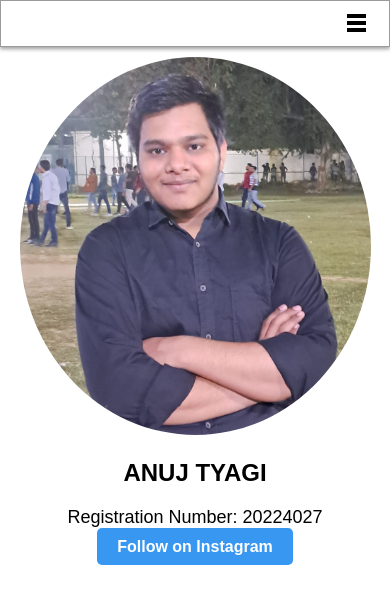
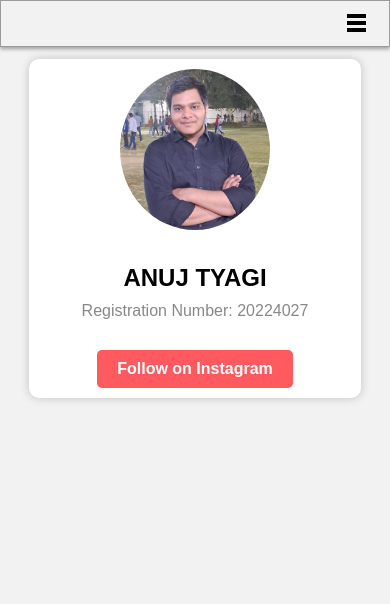
Before and after one commit to anujtyagi234/E-CELL, a plain HTML site: page about.html in a window 390 px wide. Drawn offline with Linux system fonts and the light colour scheme.

Commit message:
about us updated

```diff
--- a/about.html
+++ b/about.html
@@ -9,40 +9,79 @@
         body {
             font-family: Arial, sans-serif;
             text-align: center;
+            background-color: #f2f2f2;
+            margin: 0;
+            padding: 0;
+        }
+
+        #profile-container {
+            background-color: #fff;
+            max-width: 400px;
+            margin: 3% auto;
+            padding: 20px;
+            border-radius: 10px;
+            box-shadow: 0px 0px 10px rgba(0, 0, 0, 0.2);
         }
 
         #profile-picture {
-            margin-top: 10px;
-            max-width: 400px;
+            max-width: 200px;
             height: auto;
             border-radius: 50%;
+            margin: 0 auto 20px;
         }
 
         #name {
-            font-size: 24px;
+            font-size: 28px;
             font-weight: bold;
-            margin: 20px 0;
+            margin: 10px 0;
         }
 
         #registration-number {
             font-size: 18px;
             margin: 10px 0;
+            color: #888;
         }
 
         #instagram-button {
-            background-color: #3897f0;
+            background-color: #ff5a5f;
             color: white;
-            padding: 10px 20px;
+            padding: 12px 24px;
             text-decoration: none;
             border-radius: 5px;
             font-weight: bold;
-            font-size: 16px;
+            font-size: 18px;
             transition: background-color 0.3s;
+            display: inline-block;
+            margin-top: 20px;
         }
 
         #instagram-button:hover {
-            margin: 10px;
-            background-color: #285f9a;
+            background-color: #d14649;
+        }
+
+        @media (max-width: 768px) {
+            #profile-container {
+                margin-top: 3%;
+                max-width: 80%;
+                padding: 10px;
+            }
+
+            #profile-picture {
+                max-width: 150px;
+            }
+
+            #name {
+                font-size: 24px;
+            }
+
+            #registration-number {
+                font-size: 16px;
+            }
+
+            #instagram-button {
+                font-size: 16px;
+                padding: 10px 20px;
+            }
         }
     </style>
 </head>
@@ -51,7 +90,7 @@
         <ul class="links" type="none">
             <li><a href="about.html">Home</a></li>
             <li><a href="index.html">Grid</a></li>
-            <li><a href="https://www.linkedin.com/in/anuj-tyagi-a33265266" target="_blank">Linkedin</a></li>
+            <li><a href="https://www.linkedin.com/in/anuj-tyagi-a33265266" target="_blank">LinkedIn</a></li>
         </ul>
         <div class="mobile-navbar" onclick="toggleNavbar()">
             <div class="icon"></div>
@@ -62,10 +101,12 @@
             <img src="image/cross.png" alt="cross">
         </div>
     </nav>
-    <img id="profile-picture" src="image/profile.jpg" alt="Your Name">
-    <div id="name">ANUJ TYAGI</div>
-    <div id="registration-number">Registration Number: 20224027</div>
-    <a id="instagram-button" href="https://www.instagram.com/anujtyagi234/" target="_blank">Follow on Instagram</a>
+    <div id="profile-container">
+        <img id="profile-picture" src="image/profile.jpg" alt="Your Name">
+        <div id="name">ANUJ TYAGI</div>
+        <div id="registration-number">Registration Number: 20224027</div>
+        <a id="instagram-button" href="https://www.instagram.com/anujtyagi234/" target="_blank">Follow on Instagram</a>
+    </div>
 
     <script src="script.js"></script>
 </body>
```
